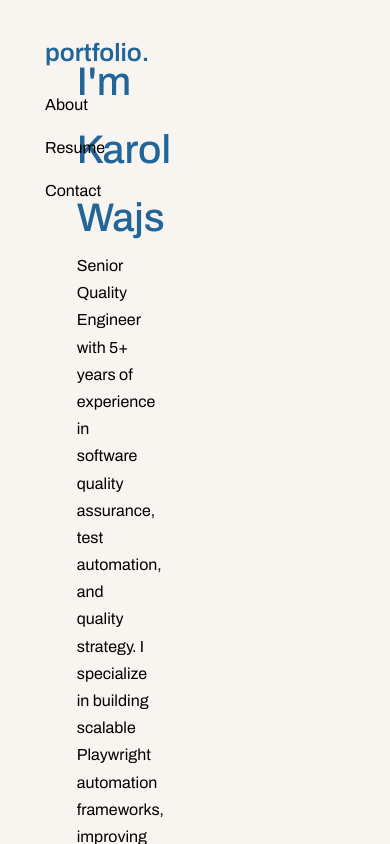
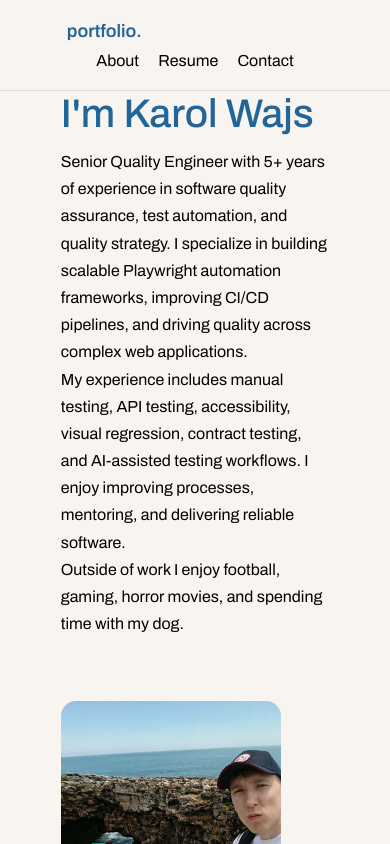
Before and after one commit to W4veN/react-portfolio-website, a React (Create React App) app: page / in a window 390 px wide. Shown: the top 844 px of the page. Built offline with nearby package versions, Linux system fonts and the light colour scheme.

Commit message:
improve styling

```diff
--- a/src/components/nav/nav.css
+++ b/src/components/nav/nav.css
@@ -6,6 +6,8 @@
   display: flex;
   flex-direction: column;
   align-items: flex-start;
+
+  z-index: 1000;
 }
 
 /* title */
@@ -31,17 +33,15 @@
   text-decoration: none;
   color: #000;
   font-size: 1rem;
-
   position: relative;
   transition: color 0.3s ease;
 }
 
-/* hover */
 .nav__links a:hover {
   color: #226699;
 }
 
-/* underline animation */
+/* underline */
 .nav__links a::after {
   content: "";
   position: absolute;
@@ -58,3 +58,37 @@
 .nav__links a:hover::after {
   width: 100%;
 }
+
+/* ========================= */
+/* 📱 MOBILE FULL WIDTH NAV */
+/* ========================= */
+@media screen and (max-width: 768px) {
+  .nav-wrapper {
+    top: 0;
+    left: 0;
+    right: 0;
+
+    width: 100%;
+
+    flex-direction: row;
+    justify-content: space-between;
+    align-items: center;
+
+    padding: 1rem 1.5rem;
+
+    background: var(--color-bg);
+    border-bottom: 1px solid rgba(0, 0, 0, 0.1);
+  }
+
+  .nav__title {
+    font-size: 18px;
+    margin: 0;
+  }
+
+  .nav__links {
+    flex-direction: row;
+    justify-content: center;
+    flex: 1;
+    gap: 1.2rem;
+  }
+}
--- a/src/index.css
+++ b/src/index.css
@@ -61,11 +61,18 @@ section {
   margin-right: 14rem;
 
   min-height: 100vh;
-  /* instead of height */
   height: auto;
-  /* allow content to grow */
   padding-bottom: 4rem;
-  /* breathing space */
+}
+
+/* 📱 MOBILE FIX */
+@media screen and (max-width: 768px) {
+  section {
+    margin-left: 1rem;
+    margin-right: 1rem;
+    margin-top: 5rem;
+    /* space under navbar */
+  }
 }
 
 section>h2,
```
